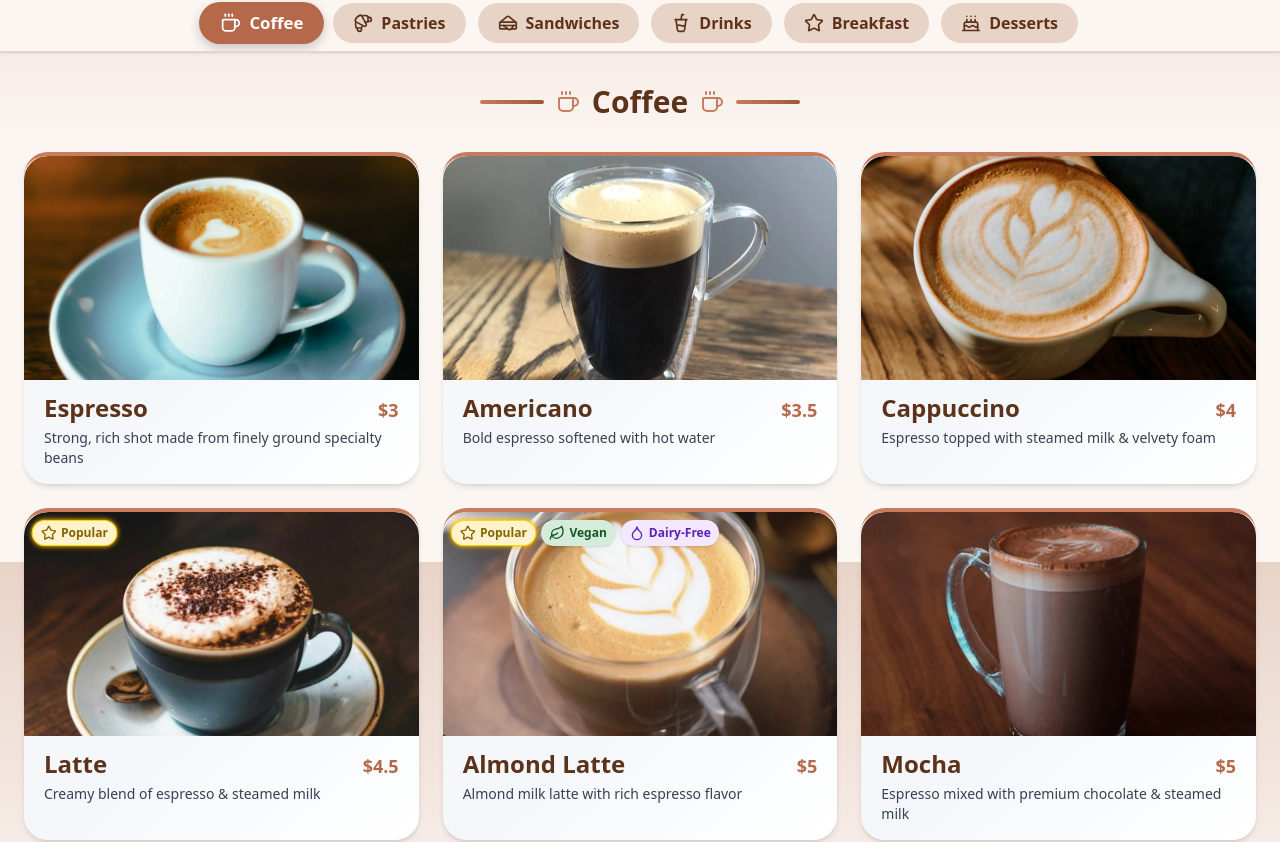
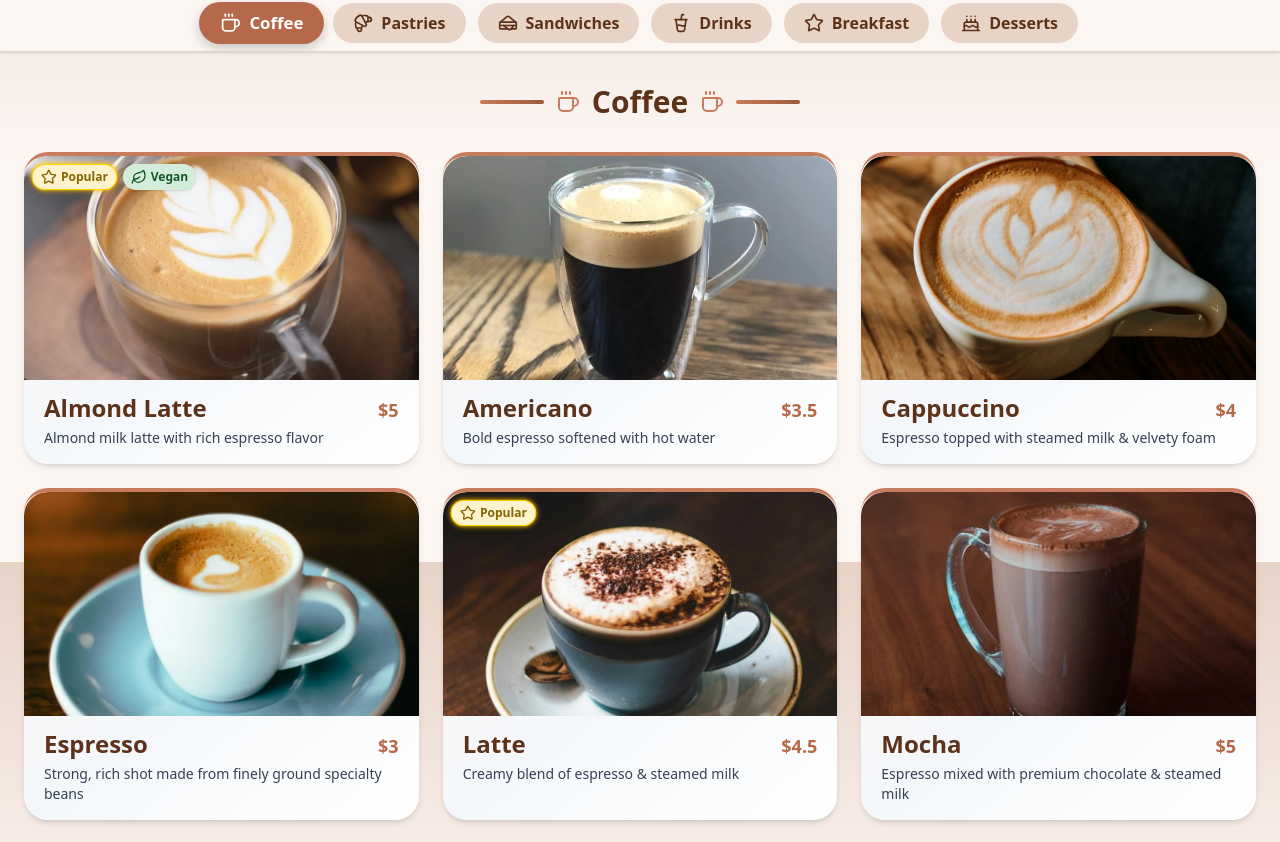
Before and after one commit to chko0/bluewave-cafe, a React (Vite) app: page / in a window 1280 px wide. Shown: the part 238-1080 px from the top of the page. Built offline with nearby package versions, Linux system fonts and the light colour scheme.

Commit message:
refactor(menu): Prioritize 'New' items and update dietary tags
- Implemented dynamic sorting logic to ensure all 'New' items appear at the top of their respective categories
- Removed the 'Dairy-Free' badge from Almond Latte to accurately reflect the ingredient list

```diff
--- a/src/components/MenuItems.jsx
+++ b/src/components/MenuItems.jsx
@@ -2,6 +2,19 @@ import MenuItem from "./MenuItem";
 import { motion, AnimatePresence } from "framer-motion";
 
 export default function MenuItems({ items, activeCategory }) {
+  // Sort items so 'New' items are first
+  const sortedItems = [...items].sort((a, b) => {
+    const isANew = a.new ? 1 : 0;
+    const isBNew = b.new ? 1 : 0;
+
+    if (isBNew !== isANew) {
+      return isBNew - isANew;
+    }
+
+    // Optional: Secondary sort by name (A-Z) if both are 'new' or both are old
+    return a.name.localeCompare(b.name);
+  });
+
   return (
     <AnimatePresence mode="wait">
       <motion.div
@@ -12,7 +25,7 @@ export default function MenuItems({ items, activeCategory }) {
         exit={{ opacity: 0.83 }}
         transition={{ duration: 0.25 }}
       >
-        {items.map((item) => (
+        {sortedItems.map((item) => (
           <motion.div
             key={item.name}
             initial={{ opacity: 0, y: 25 }}
--- a/src/data/menuData.js
+++ b/src/data/menuData.js
@@ -37,7 +37,6 @@ const menuData = {
         image: "almond_latte.webp",
         popular: true,
         vegan: true,
-        lactoseFree: true,
       },
       {
         name: "Mocha",
```
